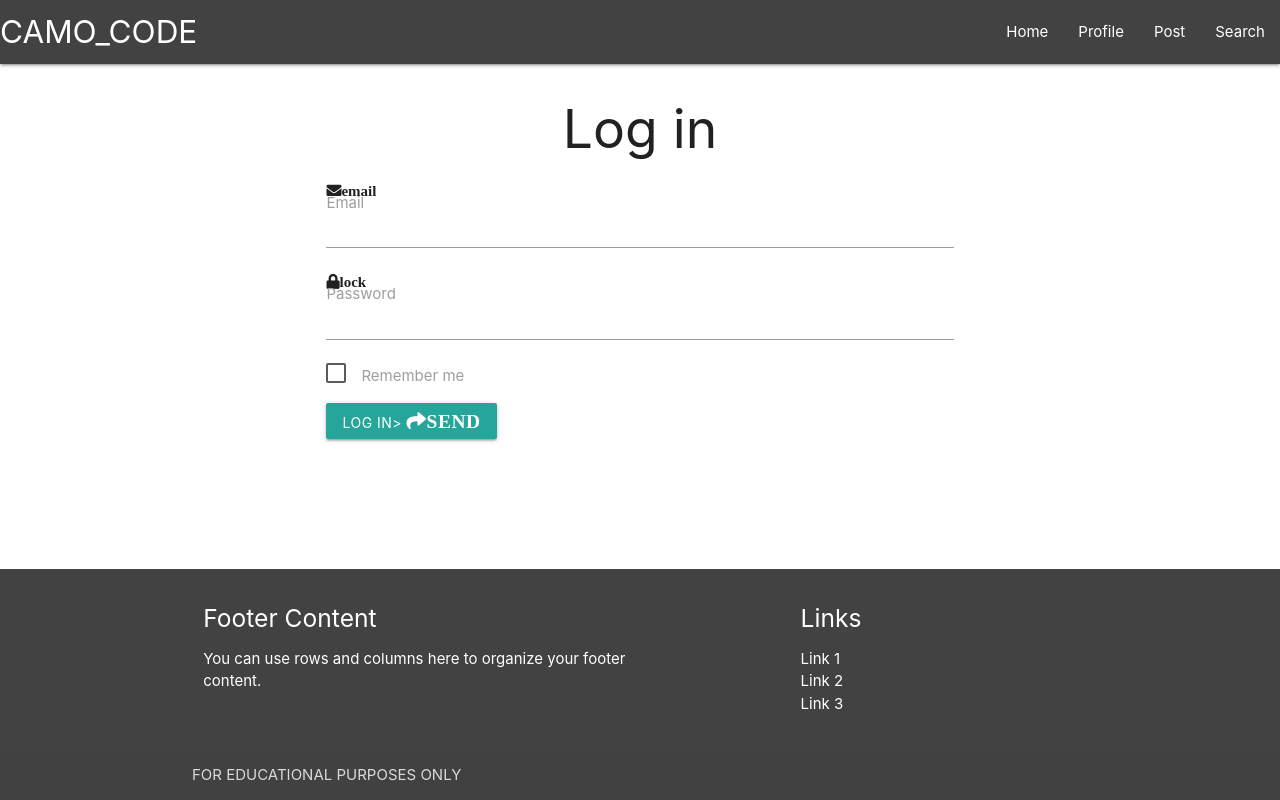
After one commit to CHRISHA1122/milestone-project-3, a Flask app: page /login in a window 1280 px wide. The commit adds this page. Run offline with Flask 3, Linux system fonts and the light colour scheme; some libraries are stand-ins or nearby versions.

Commit message:
Created login.html

```diff
--- a/camo_code/routes.py
+++ b/camo_code/routes.py
@@ -28,7 +28,7 @@ def login():
             flash("Invalid email or password")
             return redirect(url_for("login"))
         login_user(user, remember=form.remember_me.data)
-        return redirect(request.args.get("next") or url_for("home"))
+        return redirect(next_page) if next_page else redirect(url_for("home"))
     return render_template("login.html", title="Sign In", form=form)
 
 
@@ -44,8 +44,10 @@ def register():
         return redirect(url_for("home"))
     form = RegistrationForm()
     if form.validate_on_submit():
-        user = User(username=form.username.data, email=form.email.data)
-        user.set_password(form.password.data)
+        hashed_password = generate_password_hash(form.password.data)
+        user = User(
+            username=form.username.data, email=form.email.data,
+            password=hashed_password)
         db.session.add(user)
         db.session.commit()
         flash("Congratulations, you are now a registered user!")
--- /dev/null
+++ b/camo_code/templates/login.html
@@ -0,0 +1,30 @@
+{% extends "base.html" %}
+{% block content %}
+
+<!-- Sign In / Log In Form -->
+<div class="container">
+    <h2 class="center-align">Log in</h2>
+    <form method="POST" action="{{ url_for('login') }}">
+      {{ form.hidden_tag() }}
+      <div class="input-field">
+        <i class="fas fa-envelope">email</i>
+        {{ form.email(class="validate") }}
+        <label for="{{ form.email.id }}">Email</label>
+      </div>
+      <div class="input-field">
+        <i class="fas fa-lock">lock</i>
+        {{ form.password(class="validate") }}
+        <label for="{{ form.password.id }}">Password</label>
+      </div>
+      <p>
+        <label>
+          <input type="checkbox" class="filled-in" name="remember_me" id="{{ form.remember_me.id }}" {% if form.remember_me.checked %}checked{% endif %}>
+          <span>Remember me</span>
+        </label>
+      </p>
+      <button class="btn waves-effect waves-light" type="submit" name="action">Log in>
+        <i class="fas fa-share">send</i>
+      </button>
+    </form>
+</div>
+{% endblock %}
--- a/camo_code/templates/profile.html
+++ b/camo_code/templates/profile.html
@@ -38,4 +38,8 @@
     <input type="submit" value="Delete Account">
   </form>
 
+  <h2>Register or Log In:</h2>
+  <p>If you haven't registered yet, you can <a href="{{ url_for('register') }}">register here</a>.</p>
+  <p>If you already have an account, you can <a href="{{ url_for('login') }}">log in here</a>.</p>
+
 {% endblock %}
```
